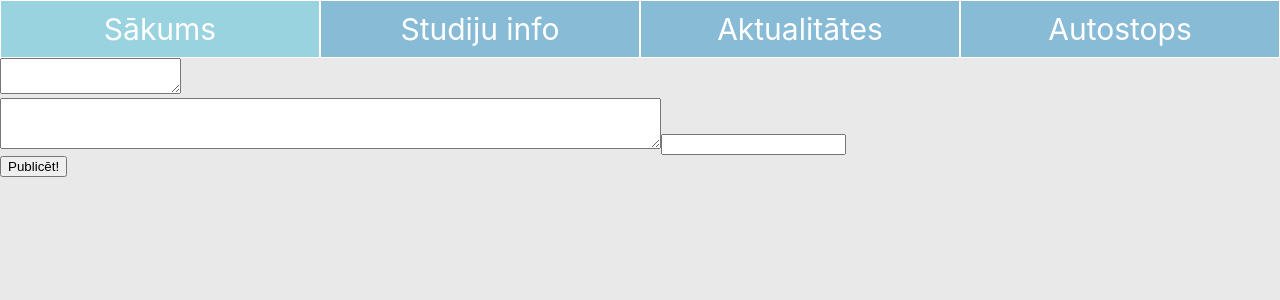
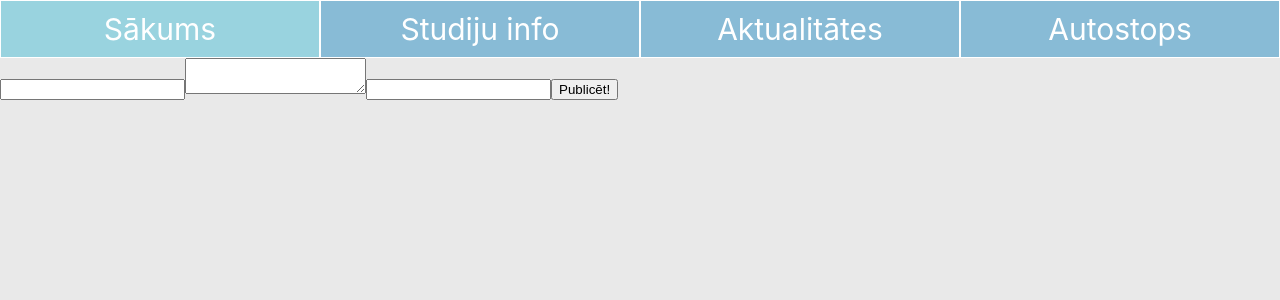
Before and after one commit to klavssprugevics/zinojuma_delis, a React (Create React App) app: page /aktualitates/pievienot in a window 1280 px wide. Shown: the top 300 px of the page. Built offline with nearby package versions, Linux system fonts and the light colour scheme.

Commit message:
Izdēsu InputField komponente - nav vajadzība. Izveidoju input no parastajām html komponentēm

```diff
--- a/src/components/Aktualitates/AktualitatesPievienot.js
+++ b/src/components/Aktualitates/AktualitatesPievienot.js
@@ -1,7 +1,6 @@
 import React, {Component} from 'react';
 import './AktualitatesPievienot.scss';
 import axios from 'axios';
-import InputField from '.././utils/InputField.js';
 
 
 class AktualitatesPievienot extends Component{
@@ -11,30 +10,42 @@ class AktualitatesPievienot extends Component{
         super();
         this.state =
         {
-            inputNosaukums: '',
-            inputApraksts: '',
-            inputAutors: ''
+            nosaukums: '',
+            apraksts: '',
+            autors: ''
         }
+        this.ParseInput = this.ParseInput.bind(this);
     }
 
     ParseInput()
     {
-        console.log();
+        console.log(this.state.nosaukums);
+        console.log(this.state.apraksts);
+        console.log(this.state.autors);
+
+
+
     }
 
-    UpdateInput()
+    updateInput(event)
     {
+        const target = event.target;
+        const name = target.name;
+
         this.setState({
+            [name]: event.target.value
+          });
 
-        })
     }
+
     render()
     {
         return(
             <div>
-                <InputField name="Nosaukums" textArea="False"/>
-                <textarea value={this.state.inputApraksts} rows = "3" cols = "80"/>
-                <input value={this.state.inputAutors} type="text" name="autors"/><br/>
+                <input name="nosaukums" type="text" value={this.state.nosaukums} onChange={evt => this.updateInput(evt)} />
+                <textarea name="apraksts" type="text" value={this.state.apraksts}  onChange={evt => this.updateInput(evt)} />
+                <input name="autors" type="text" value={this.state.autors} onChange={evt => this.updateInput(evt)} />
+
                 <button type="button" onClick={this.ParseInput}>Publicēt!</button>
             </div>
         );
--- a/src/components/utils/InputField.js
+++ /dev/null
@@ -1,48 +0,0 @@
-import React, {Component} from 'react';
-
-
-class InputField extends Component{
-
-    constructor(props)
-    {
-        super(props);
-        this.state =
-        {
-            inputValue: '',
-            inputPlaceHolder: props.Nosaukums,
-            textArea: props.textArea
-        }
-    }
-
-    updateInput(event)
-    {
-        this.setState({
-            inputValue: event.target.value
-          });
-    }
-
-    render()
-    {
-        console.log("Te kaut kas neiet..");
-        if(this.state.textArea === "false")
-        {
-            return(
-                <div>
-                    <input value={this.state.inputValue} onChange={evt => this.updateInput(evt)}/><br/>
-                </div>
-            );
-        }
-        else
-        {
-            return(
-                <div>
-                    <textarea value={this.state.inputValue} onChange={evt => this.updateInput(evt)}/><br/>
-                </div>
-            );
-        }
-
-    }
-
-}
-
-export default InputField;
```
